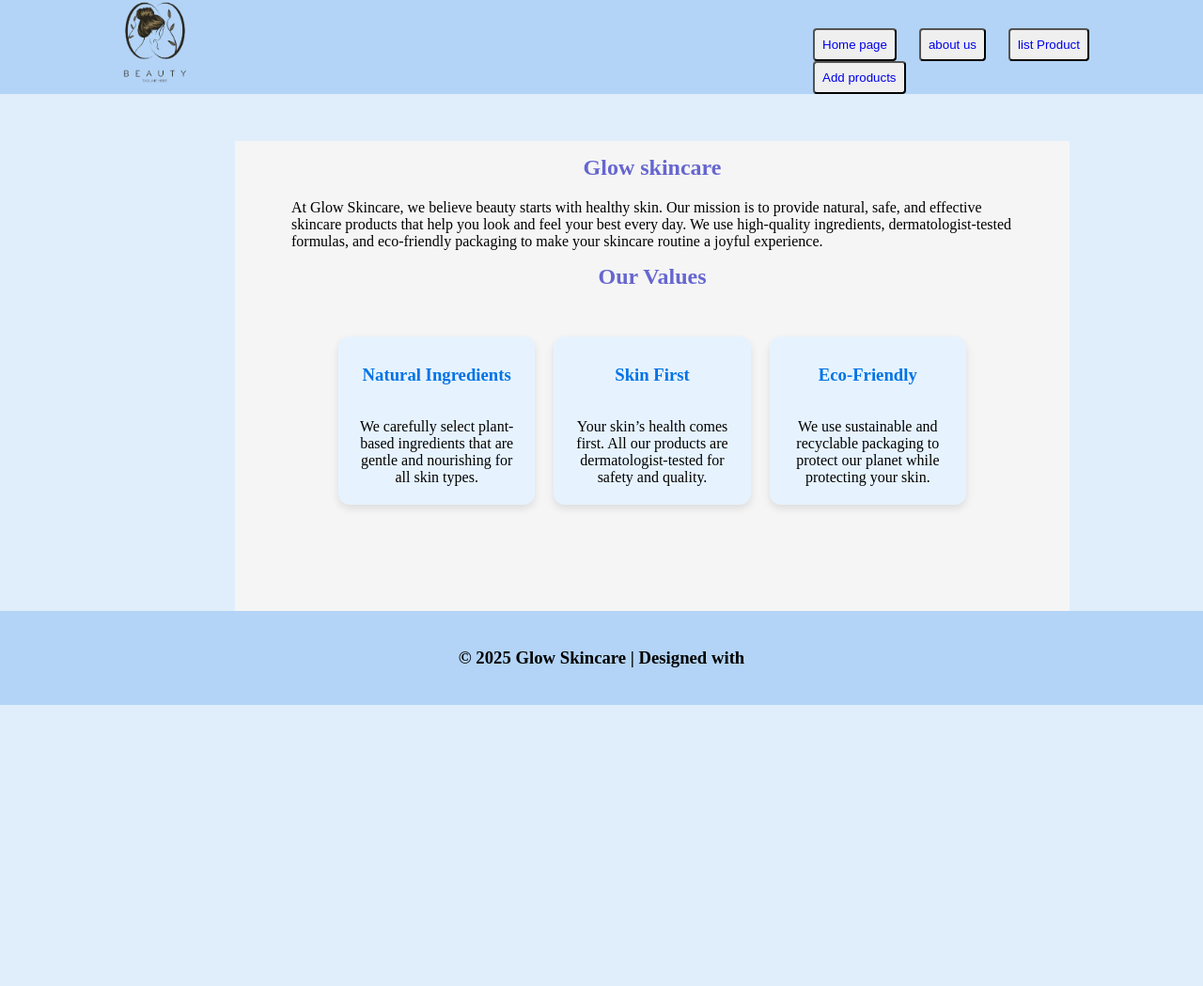
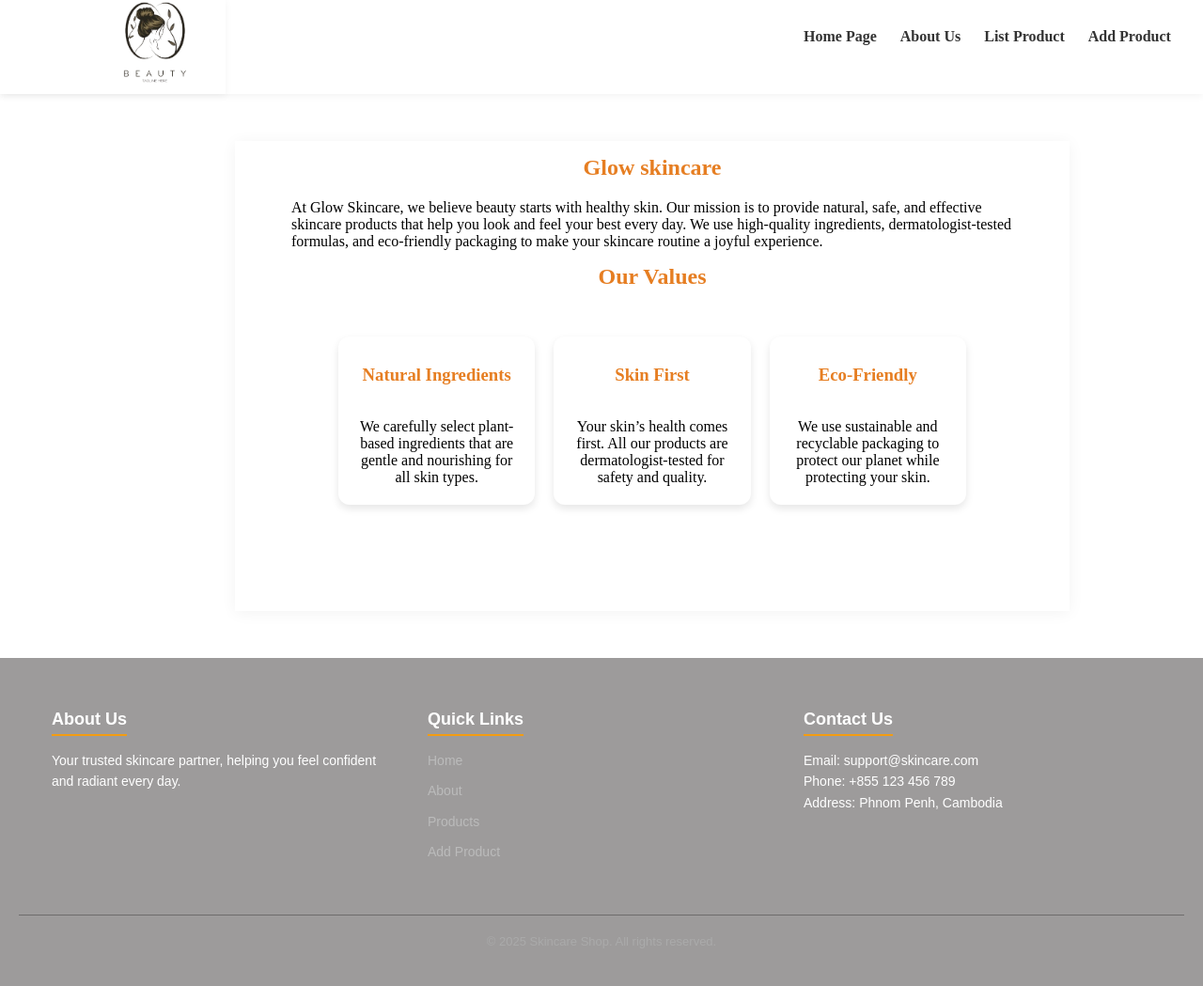
Before and after one commit to seyla01/Project_Algorithm, a Flask app: page /about in a window 1280 px wide. Shown: the whole page at 94% size. Before the commit the page ends 750 px from the top, so only its background shows below. Run offline with Flask 3, Linux system fonts and the light colour scheme; some libraries are stand-ins or nearby versions.

Commit message:
add style

```diff
--- a/Van sievemy and Sen sokseyla/Templates/About-product.html
+++ b/Van sievemy and Sen sokseyla/Templates/About-product.html
@@ -17,12 +17,14 @@
                 </div>
                 <!-- <h1>Product introduction</h1> -->
             </div>
-            <div class="list-btn">
-                <button class="btn"><a href="/">Home page</a></button>
-                <button class="btn"><a href="/about">about us</a></button>
-                <button class="btn"><a href="/list">list Product</a></button>
-                <button class="btn"><a href="/add">Add products</a></button>
-            </div>
+            <nav class="list-btn">
+                <ul>
+                    <li><a href="/">Home Page</a></li>
+                    <li><a href="/about">About Us</a></li>
+                    <li><a href="/list">List Product</a></li>
+                    <li><a href="/add">Add Product</a></li>
+                </ul>
+            </nav>
         </div>
     </header>
     <section>
@@ -55,9 +57,34 @@
         </div>
     </section>
 
-    <footer>
-        <h3 class="footer">© 2025 Glow Skincare | Designed with </h3>
-    </footer>
+   <footer>
+  <div class="footer-container">
+    <div class="footer-about">
+      <h4>About Us</h4>
+      <p>Your trusted skincare partner, helping you feel confident and radiant every day.</p>
+    </div>
+
+    <div class="footer-links">
+      <h4>Quick Links</h4>
+      <ul>
+        <li><a href="/">Home</a></li>
+        <li><a href="/about">About</a></li>
+        <li><a href="/list">Products</a></li>
+        <li><a href="/add">Add Product</a></li>
+      </ul>
+    </div>
+
+    <div class="footer-contact">
+      <h4>Contact Us</h4>
+      <p>Email: support@skincare.com</p>
+      <p>Phone: +855 123 456 789</p>
+      <p>Address: Phnom Penh, Cambodia</p>
+    </div>
+  </div>
+  <div class="footer-bottom">
+    <p>&copy; 2025 Skincare Shop. All rights reserved.</p>
+  </div>
+  </footer>
 
 </body>
 
--- a/Van sievemy and Sen sokseyla/static/style/main.css
+++ b/Van sievemy and Sen sokseyla/static/style/main.css
@@ -4,13 +4,17 @@
 }
 
 body {
-  background: rgb(224, 238, 251);
+  /* background: rgb(235, 242, 249); */
+  background: white;
 }
 
 .header {
-  background: rgb(179, 212, 246);
+  /* background: rgb(179, 212, 246); */
+  background-color: white;
   display: flex;
   height: 100px;
+  box-shadow: 0 2px 8px rgba(0, 0, 0, 0.05);
+
 }
 
 .image img {
@@ -25,22 +29,26 @@ body {
   justify-content: center;
   align-items: center;
   padding-left: 200px;
+  /* color: #e67e22; */
 
 }
 
 .all {
-  background: whitesmoke;
+  /* background:rgba(128, 128, 128, 0.215); */
   width: 60%;
   height: 500px;
   margin-left: 250px;
   margin-top: 50px;
   padding: 0px 60px;
+  box-shadow: 0 2px 16px rgba(0, 0, 0, 0.05);
+
 }
 
 .all h1 {
   color: rgb(102, 102, 209);
   text-align: center;
   padding-top: 15px;
+  color: #e67e22;
 }
 
 .all p {
@@ -55,7 +63,8 @@ body {
 }
 
 .card {
-  background: #e6f3ff;
+  /* background: gray; */
+  background: white;
   border-radius: 12px;
   padding: 20px;
   width: 300px;
@@ -69,25 +78,19 @@ body {
 }
 
 .card h3 {
-  color: #0073e6;
+  /* color: #0073e6; */
   margin-bottom: 15px;
+  color: #e67e22;
 }
 
 .icon {
   font-size: 30px;
   display: block;
   margin-bottom: 10px;
+  /* color: #e67e22; */
 }
 
-.footer {
-  background: rgb(179, 212, 246);
-  height: 100px;
-  text-align: center;
-  display: flex;
-  justify-content: center;
-  align-items: center;
 
-}
 
 .list-btn {
   gap: 50px;
@@ -110,3 +113,88 @@ body {
   text-decoration: none;
 
 }
+
+nav ul {
+    list-style: none;
+    display: flex;
+    gap: 25px;
+}
+
+nav ul li a {
+    text-decoration: none;
+    color: #333;
+    font-weight: 600;
+    transition: 0.3s ease;
+}
+
+nav ul li a:hover {
+    color: #e67e22;
+    /* orange accent */
+}
+footer {
+  background-color: #9d9b9b;       /* Dark background */
+  color: #fff;                  /* White text */
+  padding: 40px 20px;
+  margin-top: 50px;
+  font-family: Arial, sans-serif;
+}
+
+.footer-container {
+  display: flex;
+  flex-wrap: wrap;
+  justify-content: space-between;
+  max-width: 1200px;
+  margin: auto;
+}
+
+.footer-container div {
+  flex: 1 1 250px;
+  margin: 15px;
+}
+
+.footer-container h4 {
+  margin-bottom: 15px;
+  font-size: 18px;
+  border-bottom: 2px solid #f39c12; /* Accent color */
+  display: inline-block;
+  padding-bottom: 5px;
+}
+
+.footer-container p,
+.footer-container ul,
+.footer-container li {
+  font-size: 14px;
+  line-height: 1.6;
+}
+
+.footer-links ul {
+  list-style: none;
+  padding: 0;
+}
+
+.footer-links ul li {
+  margin-bottom: 10px;
+}
+
+.footer-links ul li a {
+  text-decoration: none;
+  color: #bbb;
+  transition: color 0.3s ease;
+}
+
+.footer-links ul li a:hover {
+  color: #f39c12; /* Accent hover color */
+}
+
+.footer-bottom {
+  text-align: center;
+  padding-top: 20px;
+  border-top: 1px solid #6e6c6c;
+  margin-top: 30px;
+  font-size: 13px;
+  color: #aaa;
+}
+
+.footer-bottom p {
+  margin: 0;
+}
```
Also changed, not shown: Van sievemy and Sen sokseyla/Templates/index.html (+29 -0 lines), Van sievemy and Sen sokseyla/static/style/index.css (+68 -0 lines), Van sievemy and Sen sokseyla/static/style/main1.css (+7 -2 lines), Van sievemy and Sen sokseyla/static/image/bg.png (added).
